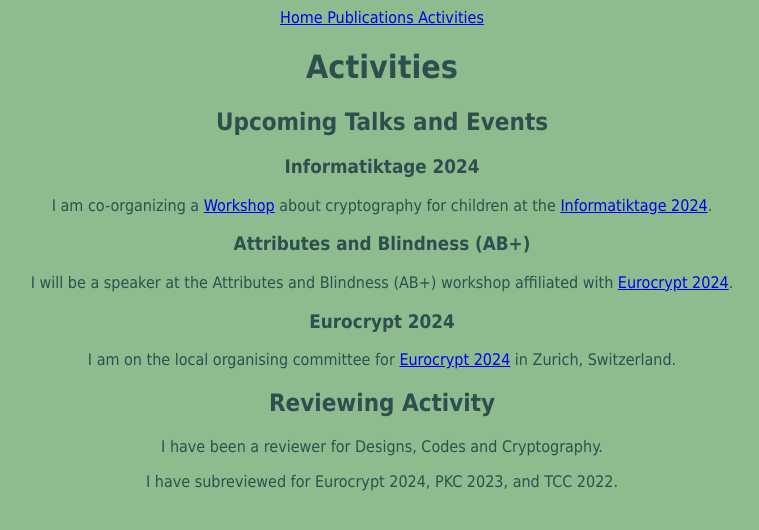
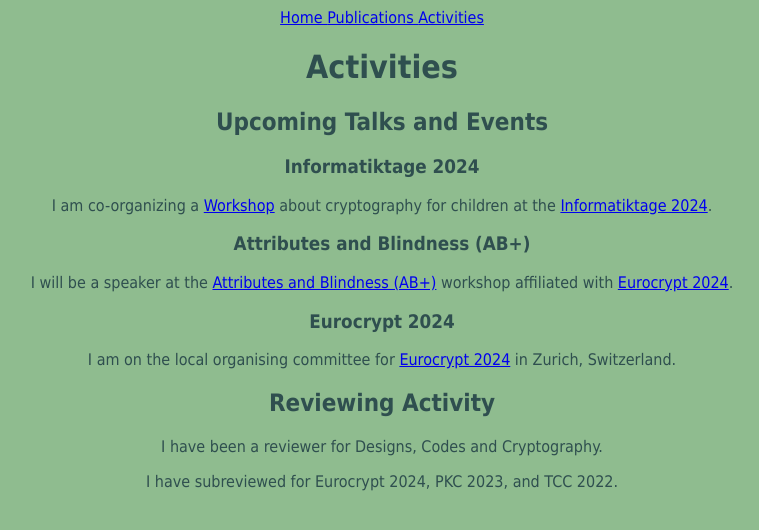
Before and after one commit to juliakastner/juliakastner.github.io, a Jekyll site: the page built from activities.md, in a window 1280 px wide. Shown: the top 530 px of the page, without its empty margins (258-1017 px from the left). Built offline with Jekyll 4.4.1, drawn with Linux system fonts in a browser that asks for light colours; part of the change alters nothing that is shown.

Commit message:
linked ab+ website

```diff
--- a/activities.md
+++ b/activities.md
@@ -13,7 +13,7 @@ I am co-organizing a [Workshop](https://informatiktage.ch/eth/einfuehrung-in-die
 
 ### Attributes and Blindness (AB+)
 
-I will be a speaker at the Attributes and Blindness (AB+) workshop affiliated with [Eurocrypt 2024](https://eurocrypt.iacr.org/2024/).
+I will be a speaker at the [Attributes and Blindness (AB+)](https://abplusec.github.io/) workshop affiliated with [Eurocrypt 2024](https://eurocrypt.iacr.org/2024/).
 
 ### Eurocrypt 2024
 
```
